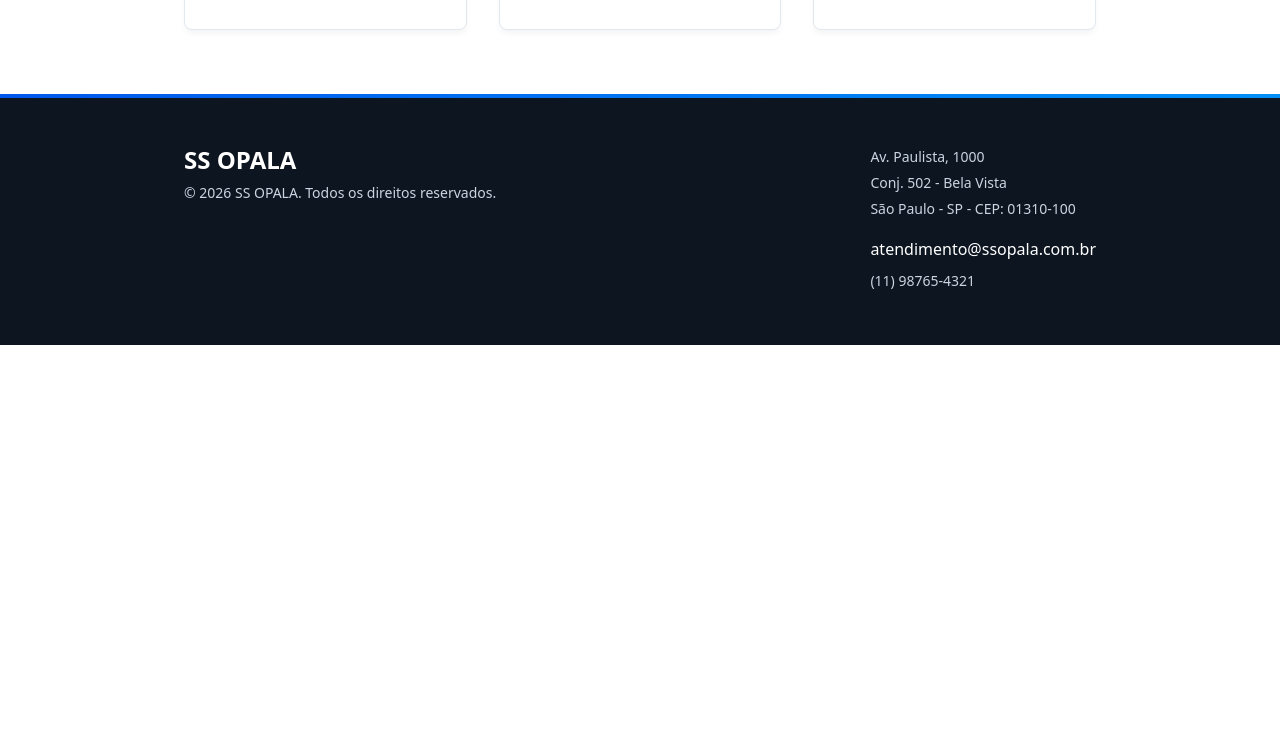
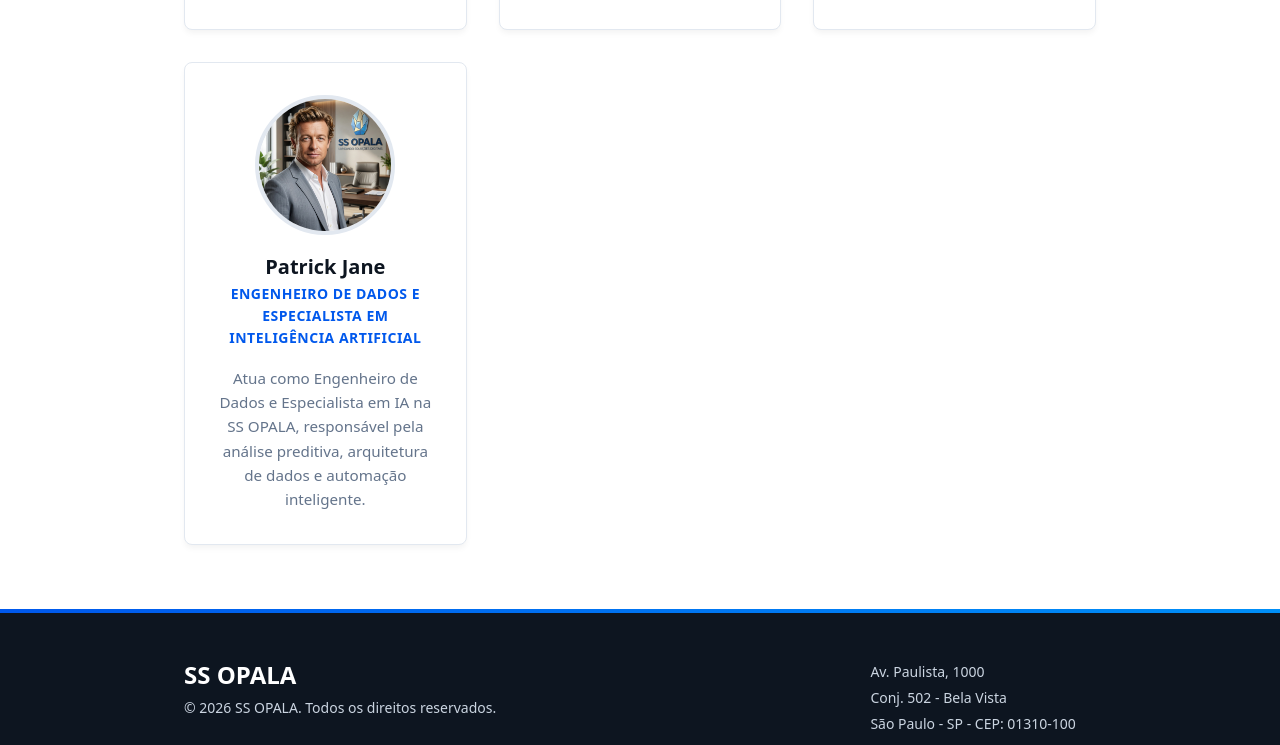
Before and after one commit to nayramsnascimento-gif/ss-opala-site, an Astro site: page /equipe in a window 1280 px wide. Shown: the part 769-1514 px from the top of the page. Before the commit the page ends 1114 px from the top, so only its background shows below. Built offline with nearby package versions, Linux system fonts and the light colour scheme; Astro itself is replaced by a stand-in of ours.

Commit message:
feat: adiciona novo membro

```diff
--- a/src/data/empresa.js
+++ b/src/data/empresa.js
@@ -55,6 +55,13 @@ export const empresa = {
       foto: "/images/mark.jpg",
       alt: "Foto de Mark Zuckerberg",
       descricao: "Atua como Analista de QA, Gerente de Contas e Executivo de Negócios."
+    },
+    {
+      nome: "Patrick Jane",
+      cargo: "Engenheiro de Dados e Especialista em Inteligência Artificial",
+      foto: "/images/patrick.jpg",
+      alt: "Foto de Patrick Jane",
+      descricao: "Atua como Engenheiro de Dados e Especialista em IA na SS OPALA, responsável pela análise preditiva, arquitetura de dados e automação inteligente."
     }
   ]
 };
```
Also changed, not shown: public/images/patrick.jpg (added).
